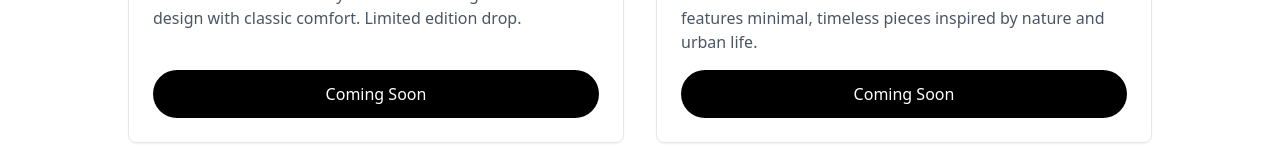
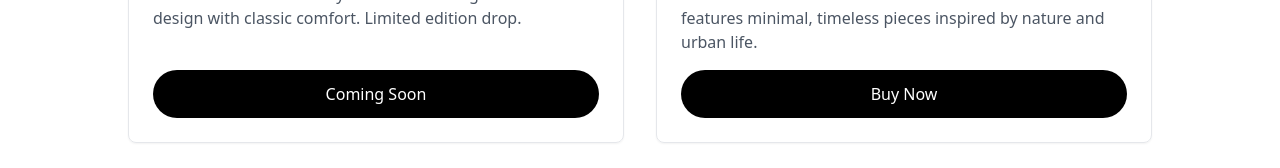
Before and after one commit to TheEternalGarden/secretmission3, a Next.js app: page /products in a window 1280 px wide. Shown: the part 645-813 px from the top of the page. Built offline with nearby package versions, Linux system fonts and the light colour scheme.

Commit message:
feat: change 'Coming Soon' to 'Buy Now' and link to Crowdmuse for ETERNAL GARDEN // ZERO CAPSULE

```diff
--- a/src/app/products/page.tsx
+++ b/src/app/products/page.tsx
@@ -43,9 +43,14 @@ export default function Products() {
             </div>
             <h1 className="text-xl font-bold mt-2">ETERNAL GARDEN // ZERO CAPSULE</h1>
             <p className="text-gray-600">The ZERO CAPSULE collection from ETERNAL GARDEN features minimal, timeless pieces inspired by nature and urban life.</p>
-            <button className="mt-auto w-full bg-black text-white py-3 px-6 rounded-full hover:bg-gray-800 transition-colors">
-              Coming Soon
-            </button>
+            <a
+              href="https://www.crowdmuse.xyz/collect/eternal-garden-zero"
+              target="_blank"
+              rel="noopener noreferrer"
+              className="mt-auto w-full bg-black text-white py-3 px-6 rounded-full hover:bg-gray-800 transition-colors text-center block"
+            >
+              Buy Now
+            </a>
           </div>
         </div>
       </div>
```
